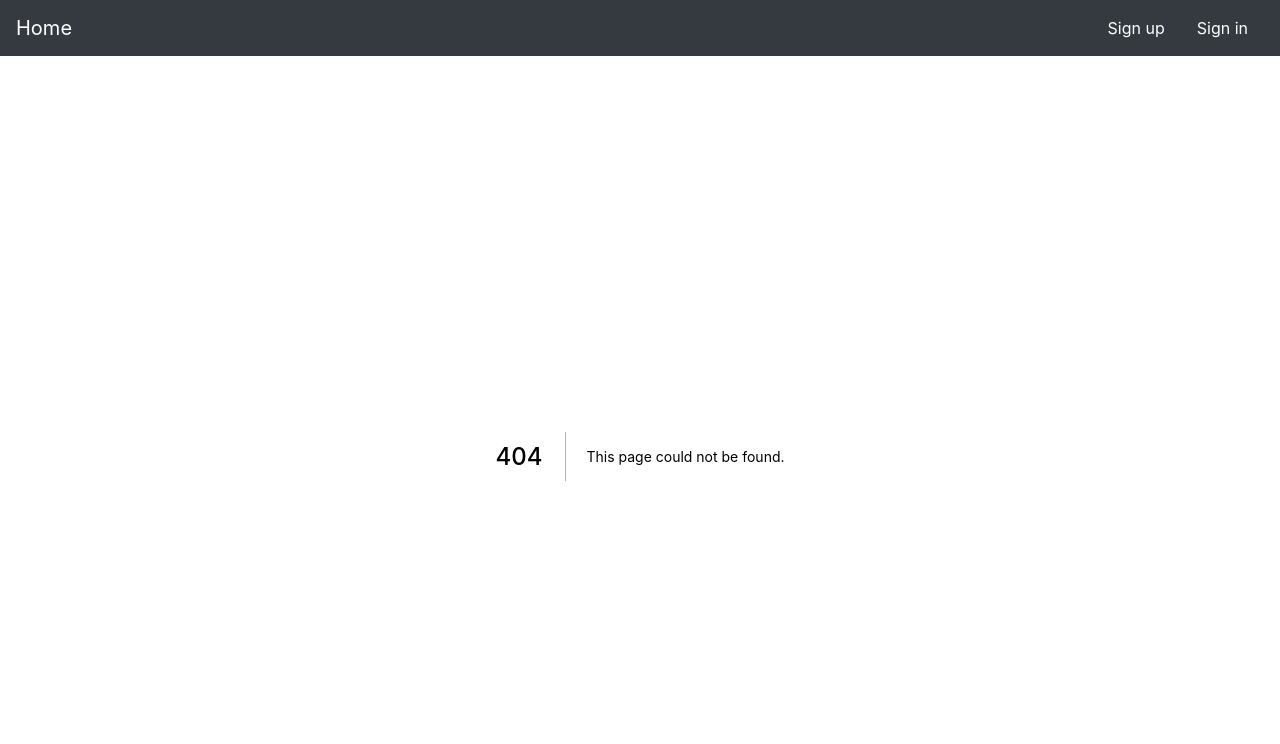
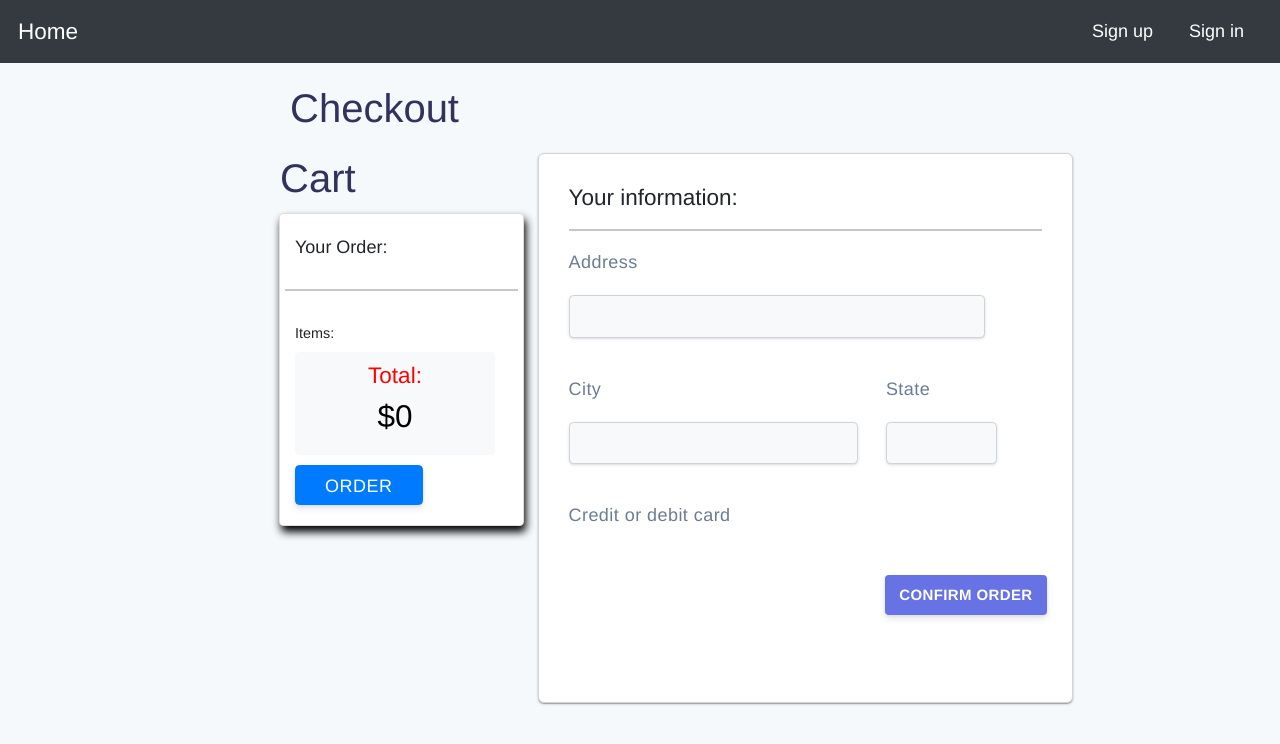
Before and after one commit to JBenAnderson/capstone-engine, a Next.js app in the folder restaurant-app/: page /checkout in a window 1280 px wide. Before the commit this address had no page. Shown: the top 744 px of the page. Built offline with nearby package versions, Linux system fonts and the light colour scheme.

Commit message:
new restaurants, added checkout.js again..., more mainpage styling

```diff
--- a/restaurant-app/components/restaurantList.js
+++ b/restaurant-app/components/restaurantList.js
@@ -54,7 +54,7 @@ function RestaurantList(props) {
   if (searchQuery.length > 0) {
     const restList = searchQuery.map((res) => (
       <Card
-        style={{ margin: "0 0.5rem 20px 0.5rem", padding: 0 }}
+        style={{ margin: "0 0.5rem 10px 0.5rem", padding: 0, marginLeft: 23 }}
         className="card"
         key={res.id}
       >
@@ -82,10 +82,9 @@ function RestaurantList(props) {
     ));
 
     return (
-      <Container style={{ margin: "10px 70px -15px 70px" }}>
       <Container className="container-fluid" id="container-fluid">
         <Col xs="6" sm="12" className="column" id="column">
-            <Row xs="6" sm="12" className="row" id="row">
+          <Row xs="6" sm="6" className="rowRestaurant" id="rowRestaurant">
             {restList}
           </Row>
 
@@ -94,7 +93,6 @@ function RestaurantList(props) {
           </Row>
         </Col>
       </Container>
-      </Container>
     );
   } else {
     return <h1> No Restaurants Found</h1>;
--- /dev/null
+++ b/restaurant-app/pages/checkout.js
@@ -0,0 +1,37 @@
+/* pages/checkout.js */
+
+import React, { useContext } from "react";
+import { Row, Col } from "reactstrap";
+import { loadStripe } from "@stripe/stripe-js";
+import { Elements } from "@stripe/react-stripe-js";
+import CheckoutForm from "../components/checkoutForm";
+import AppContext from "../components/context";
+import Cart from "../components/cart";
+
+function Checkout() {
+  // get app context
+  const { isAuthenticated } = useContext(AppContext);
+  // isAuthenticated is passed to the cart component to display order button
+  //const isAuthenticated  = true;
+
+  // load stripe to inject into elements components
+  const stripePromise = loadStripe(
+    "pk_test_51HaLhVGgpfLkdZwmHVQcCOdUzwLWqV7umg9EbicemJqLOcLBPDrPtszruyxf4UzqH0lKwaNj5se3tHldNx92nPjI00Zoi8VgBN"
+  );
+
+  return (
+    <Row>
+      <Col style={{ paddingRight: 0 }} sm={{ size: 3, order: 1, offset: 2 }}>
+        <h1 style={{ margin: 20 }}>Checkout</h1>
+        <Cart isAuthenticated={isAuthenticated} />
+      </Col>
+      <Col style={{ paddingLeft: 5 }} sm={{ size: 6, order: 2 }}>
+        <Elements stripe={stripePromise}>
+          <CheckoutForm />
+        </Elements>
+      </Col>
+    </Row>
+  );
+  // }
+}
+export default Checkout;
--- a/restaurant-app/pages/index.js
+++ b/restaurant-app/pages/index.js
@@ -21,7 +21,7 @@ function Home() {
   return (
     <ApolloProvider client={client}>
       <div className="search">
-        <h2> Local Restaurants</h2>
+        <h2> Kalamazoo Local Restaurants</h2>
         <InputGroup>
           <InputGroupAddon addonType="append"> Search </InputGroupAddon>
           <Input
--- a/restaurant-app/styles/styles.css
+++ b/restaurant-app/styles/styles.css
@@ -1,6 +1,6 @@
 .card {
   margin: 0 0.5em;
-  box-shadow: 2px 6px 8px 0 rgba(22, 22, 26, 0.18);
+  box-shadow: 2px 6px 8px 0 rgb(0, 0, 0);
 }
 
 .card:hover,
@@ -8,7 +8,7 @@
 .card:active {
   color: #0070f3;
   border-color: #0070f3;
-  border-width: 5px;
+  border-width: 2px;
 }
 
 .row {
@@ -24,5 +24,19 @@
 }
 
 .rowDish {
-  margin: 10px 70px -15px 40px;
+  margin: 10px 70px -15px 100px;
 }
+
+.column {
+  align-items: stretch;
+  width: 100%;
+}
+
+.rowRestaurant {
+  align-items: flex-start;
+  background-image: url(../public/testpic.png);
+  background-size: cover;
+  background-position: bottom 0px right;
+  margin: 0px 0px 0px 0px;
+  border: solid 3px;
+}
```
Also changed, not shown: restaurant-app/public/testpic.png (added). Lines whose indentation alone changed are shown as unchanged.
